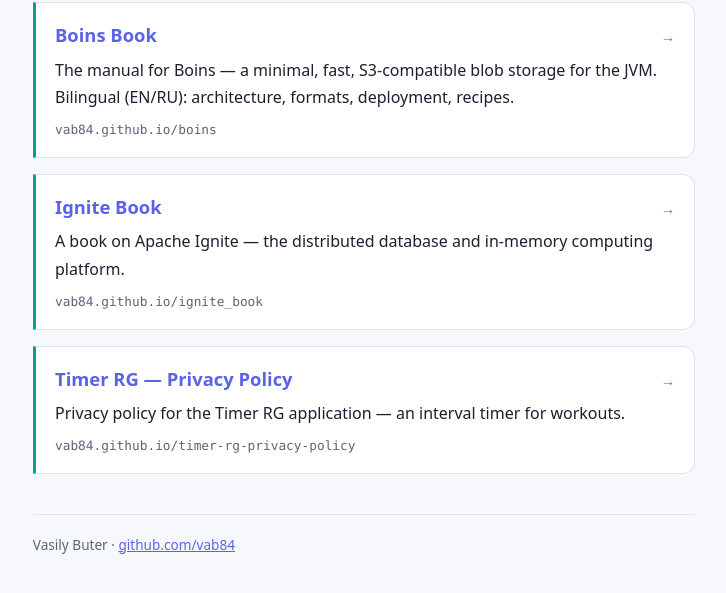
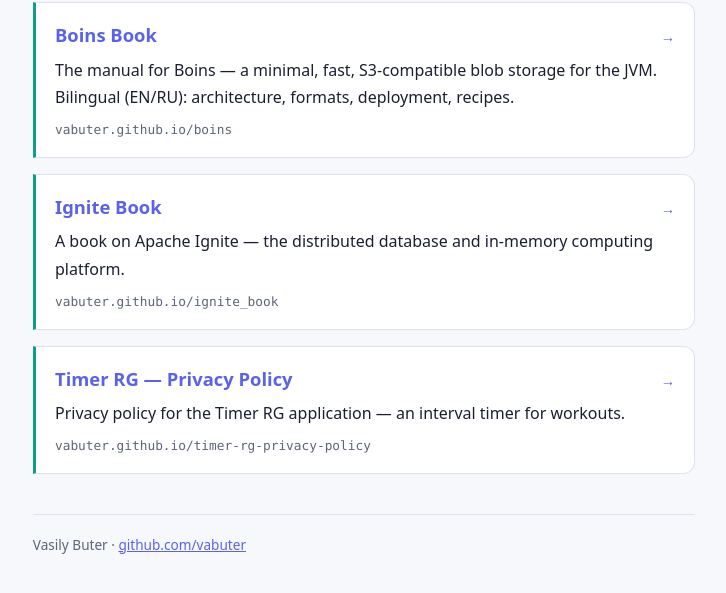
Before and after one commit to vabuter/vabuter.github.io, a plain HTML site: page index.html in a window 1280 px wide. Shown: the part 201-794 px from the top of the page, without its empty margins (276-1002 px from the left). Drawn offline with Linux system fonts and the light colour scheme.

Commit message:
Update index.html

```diff
--- a/index.html
+++ b/index.html
@@ -50,28 +50,28 @@
 <p class="label">Pages</p>
 <div class="cards">
 
-  <a class="card" href="https://vab84.github.io/boins/">
+  <a class="card" href="https://vabuter.github.io/boins/">
     <p class="card-title">Boins Book <span class="arrow">→</span></p>
     <p class="card-desc">The manual for Boins — a minimal, fast, S3-compatible blob storage for
       the JVM. Bilingual (EN/RU): architecture, formats, deployment, recipes.</p>
-    <p class="card-url">vab84.github.io/boins</p>
+    <p class="card-url">vabuter.github.io/boins</p>
   </a>
 
-  <a class="card" href="https://vab84.github.io/ignite_book">
+  <a class="card" href="https://vabuter.github.io/ignite_book">
     <p class="card-title">Ignite Book <span class="arrow">→</span></p>
     <p class="card-desc">A book on Apache Ignite — the distributed database and in-memory computing platform.</p>
-    <p class="card-url">vab84.github.io/ignite_book</p>
+    <p class="card-url">vabuter.github.io/ignite_book</p>
   </a>
 
-  <a class="card" href="https://vab84.github.io/timer-rg-privacy-policy/">
+  <a class="card" href="https://vabuter.github.io/timer-rg-privacy-policy/">
     <p class="card-title">Timer RG — Privacy Policy <span class="arrow">→</span></p>
     <p class="card-desc">Privacy policy for the Timer RG application — an interval timer for workouts.</p>
-    <p class="card-url">vab84.github.io/timer-rg-privacy-policy</p>
+    <p class="card-url">vabuter.github.io/timer-rg-privacy-policy</p>
   </a>
 
 </div>
 
-<footer>Vasily Buter · <a href="https://github.com/vab84">github.com/vab84</a></footer>
+<footer>Vasily Buter · <a href="https://github.com/vabuter">github.com/vabuter</a></footer>
 </div>
 </body>
 </html>
```
